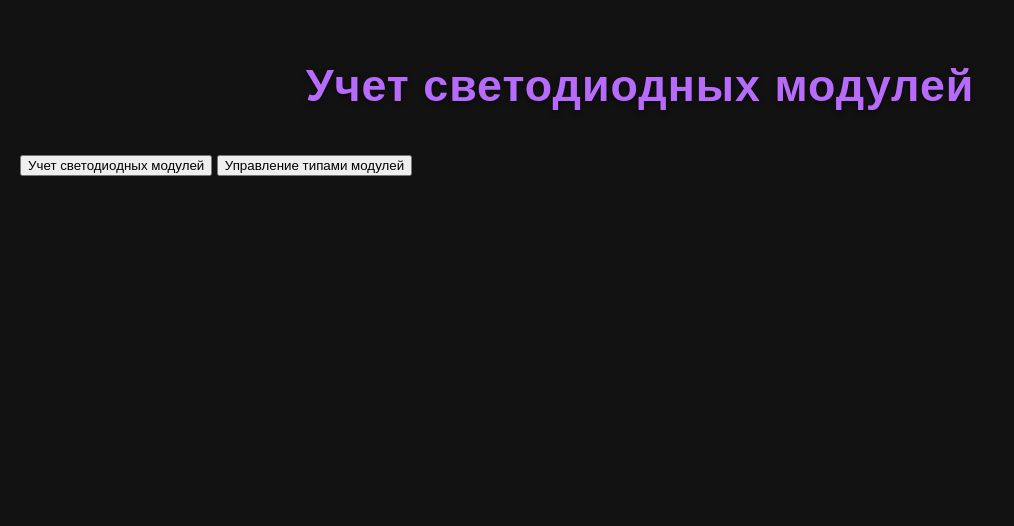
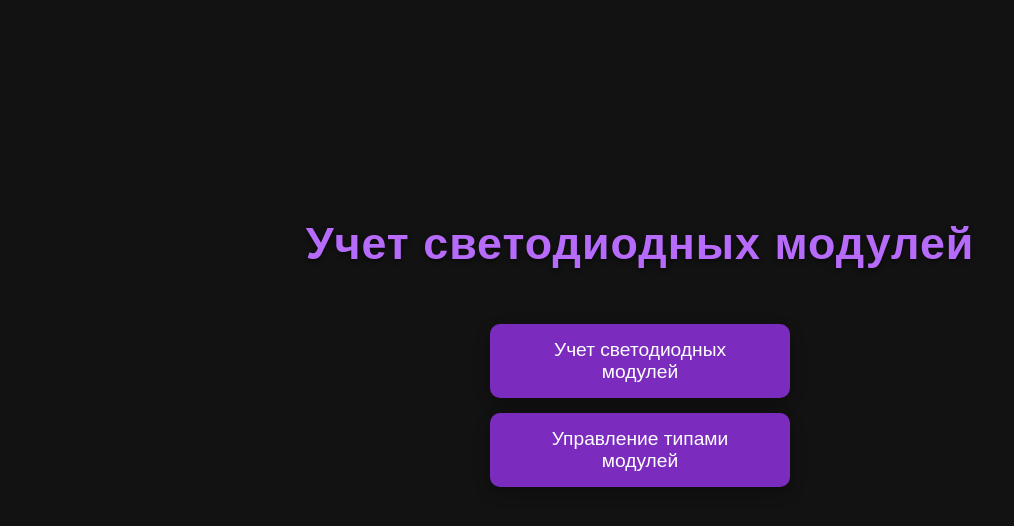
Before and after one commit to FELEX45/ModuleKING, a plain HTML site: page index.html in a window 1280 px wide. Shown: the whole page, without its empty margins (0-1014 px from the left). Drawn offline with Linux system fonts and the light colour scheme.

Commit message:
Style main menu buttons

```diff
--- a/style.css
+++ b/style.css
@@ -277,6 +277,46 @@ table .delete-btn:hover {
     background-color: #45a049;
 }
 
+/* Стили для кнопок главного меню */
+.menu-buttons button {
+    background-color: #7b2cbf; /* Основной фиолетовый */
+    color: white;
+    border: none;
+    padding: 15px 30px;
+    text-align: center;
+    text-decoration: none;
+    display: block; /* Каждая кнопка на новой строке */
+    width: 100%; /* Занимают всю ширину родителя */
+    max-width: 300px; /* Максимальная ширина для эстетики */
+    margin: 15px auto; /* Центрируем кнопки и добавляем отступы */
+    font-size: 1.2em;
+    cursor: pointer;
+    border-radius: 10px; /* Более скругленные кнопки */
+    transition: background-color 0.3s ease, transform 0.2s ease, box-shadow 0.3s ease;
+    box-shadow: 0 6px 15px rgba(0, 0, 0, 0.3); /* Тень для кнопок */
+}
+
+.menu-buttons button:hover {
+    background-color: #924edb; /* Светлее при наведении */
+    transform: translateY(-3px); /* Небольшой подъем */
+    box-shadow: 0 8px 20px rgba(0, 0, 0, 0.4); /* Увеличенная тень */
+}
+
+.menu-buttons button:active {
+    transform: translateY(0); /* Возвращение при нажатии */
+    box-shadow: 0 4px 10px rgba(0, 0, 0, 0.2); /* Меньшая тень при нажатии */
+}
+
+/* Центрирование главного меню */
+#main-menu {
+    display: flex;
+    flex-direction: column;
+    justify-content: center;
+    align-items: center;
+    min-height: 80vh; /* Занимает почти всю высоту экрана */
+    text-align: center;
+}
+
 /* Анимации */
 @keyframes fadeIn {
     from { opacity: 0; }
```
